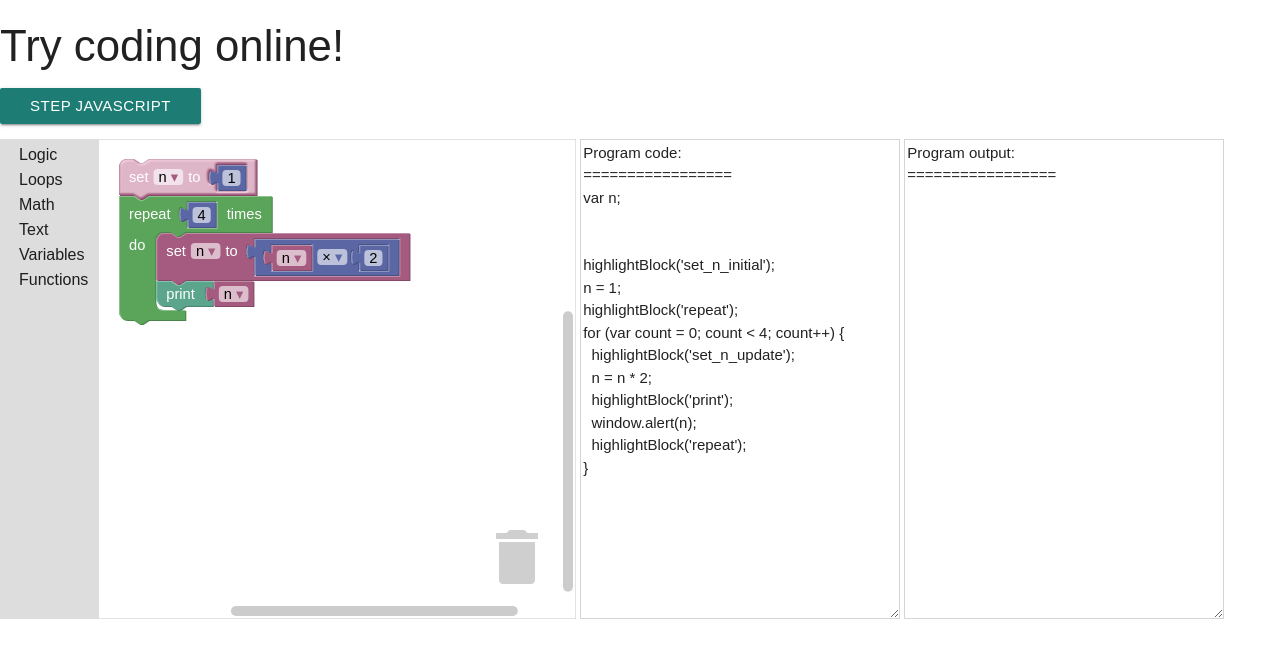
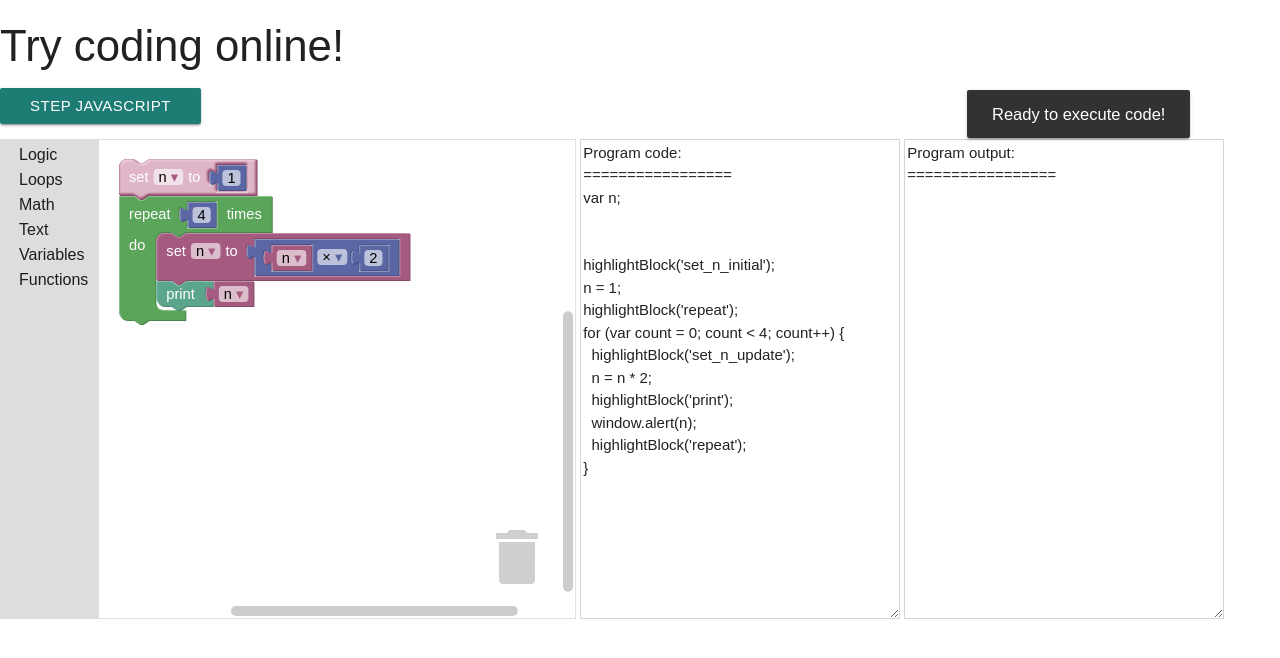
Before and after one commit to ldevernay/code-blocks, a website: page public/index.html in a window 1280 px wide. Both pictures are taken after a click on the link "STEP JAVASCRIPT". Drawn offline with nearby package versions, Linux system fonts and the light colour scheme.

Commit message:
toast result

```diff
--- a/public/index.html
+++ b/public/index.html
@@ -151,6 +151,7 @@ function initApi(interpreter, scope) {
   interpreter.setProperty(scope, 'alert',
   interpreter.createNativeFunction(function(text) {
     text = text ? text.toString() : '';
+    Materialize.toast(text, 4000)
     outputArea.value += '\n' + text;
   }));
 
@@ -207,7 +208,7 @@ function stepCode() {
     // And then show generated code in an alert.
     // In a timeout to allow the outputArea.value to reset first.
     setTimeout(function() {
-      alert('Ready to execute code!');
+      Materialize.toast('Ready to execute code!', 4000)
       codeArea.value += '\n' + latestCode;
       highlightPause = true;
       stepCode();
```
